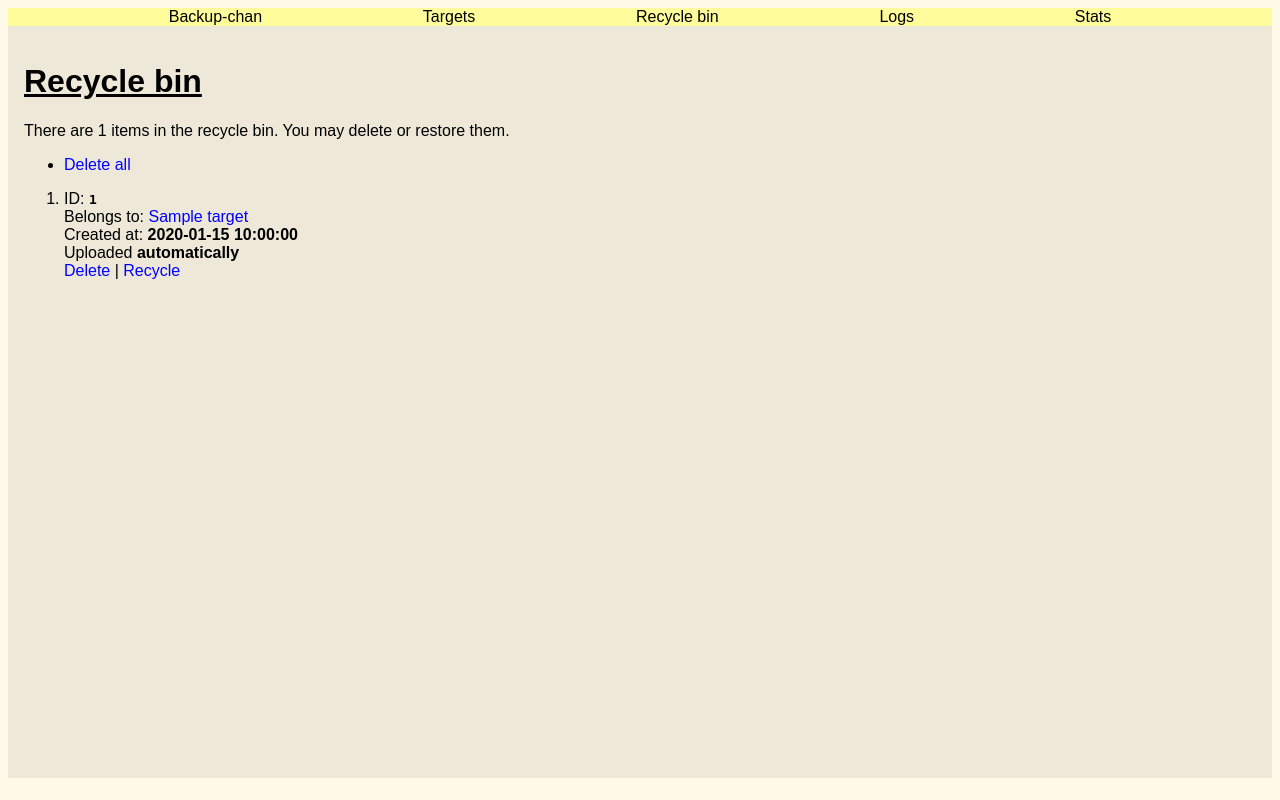
After one commit to Backupchan/server, a Python web app: template templates/recycle_bin.html in a window 1280 px wide. The commit adds this page. Run offline with Jinja, Linux system fonts and the light colour scheme; the template is opened without the code that fills it: most values are stand-ins (such as "Sample title", 1, 10 or a date in 2020).

Commit message:
Add recycle bin interface

```diff
--- a/database.py
+++ b/database.py
@@ -176,6 +176,12 @@ class Database:
             rows = self.cursor.fetchall()
             return [models.Backup(*row) for row in rows]
 
+    def list_backups_is_recycled(self, is_recycled: bool) -> list[models.Backup]:
+        with self.lock:
+            self.cursor.execute("SELECT * FROM backups WHERE is_recycled = ?", (is_recycled,))
+            rows = self.cursor.fetchall()
+            return [models.Backup(*row) for row in rows]
+
     def list_backups_target_is_recycled(self, target_id: str, is_recycled: bool) -> list[models.Backup]:
         with self.lock:
             self.cursor.execute("SELECT * FROM backups WHERE target_id = ? AND is_recycled = ?", (target_id, is_recycled))
--- a/templates/macro.html
+++ b/templates/macro.html
@@ -39,13 +39,16 @@
     Name template: <b class="monospace">{{ target.name_template }}</b><br>
 {% endmacro %}
 
-{% macro backup_print(backup) %}
+{% macro backup_print(backup, target=none) %}
     ID: <b class="monospace">{{ backup.id }}</b><br>
+    {% if target is not none %}
+    Belongs to: <a href="{{ url_for('webui.view_target', id=target.id) }}">{{ target.name }}</a><br>
+    {% endif %}
     Created at: <b>{{ backup.pretty_created_at() }}</b><br>
     Uploaded <b>{% if backup.manual %}manually{% else %}automatically{% endif %}</b><br>
-    <a href="{{ url_for('webui.delete_backup', id=backup.id) }}">Delete</a> |&nbsp;
+    <a href="{{ url_for('webui.delete_backup', id=backup.id) }}">Delete</a> |
     {% if backup.is_recycled %}
-    <a href="{{ url_for('webui.unrecycle_backup', id=backup.id) }}">Unrecycle</a>
+    <a href="{{ url_for('webui.unrecycle_backup', id=backup.id) }}">Restore</a>
     {% else %}
     <a href="{{ url_for('webui.recycle_backup', id=backup.id) }}">Recycle</a>
     {% endif %}
@@ -56,7 +59,7 @@
         <ul id="navbar">
             <li id="backupchan-heading">Backup-chan</li>
             <li><a href="{{ url_for('webui.list_targets') }}">Targets</a></li>
-            <li><a href="#">Recycle bin</a></li>
+            <li><a href="{{ url_for('webui.recycle_bin') }}">Recycle bin</a></li>
             <li><a href="#">Logs</a></li>
             <li><a href="#">Stats</a></li>
         </ul>
--- /dev/null
+++ b/templates/recycle_bin.html
@@ -0,0 +1,26 @@
+{% from "macro.html" import navbar, backup_print %}
+<!DOCTYPE html>
+<html lang="en">
+<head>
+    <meta charset="UTF-8">
+    <meta name="viewport" content="width=device-width, initial-scale=1.0">
+    <title>Backup-chan >> Recycle bin</title>
+    <link rel="stylesheet" href="{{ url_for('static', filename='style.css') }}">
+</head>
+<body>
+    {{ navbar() }}
+    <div id="container">
+        <h1>Recycle bin</h1>
+        <p>There are {{ num_backups }} items in the recycle bin. You may delete or restore them.</p>
+        <ul><li><a href="{{ url_for('webui.recycle_bin_clear') }}">Delete all</a></li></ul>
+
+        <ol>
+        {% for backup in backups %}
+            <li>
+                {{ backup_print(backup.backup, backup.target) }}
+            </li>
+        {% endfor %}
+        </ol>
+    </div>
+</body>
+</html>
```
Also changed, not shown: serverapi.py (+7 -1 lines), templates/recycle_bin_clear.html (added, +21 -0 lines), webui.py (+21 -0 lines).
